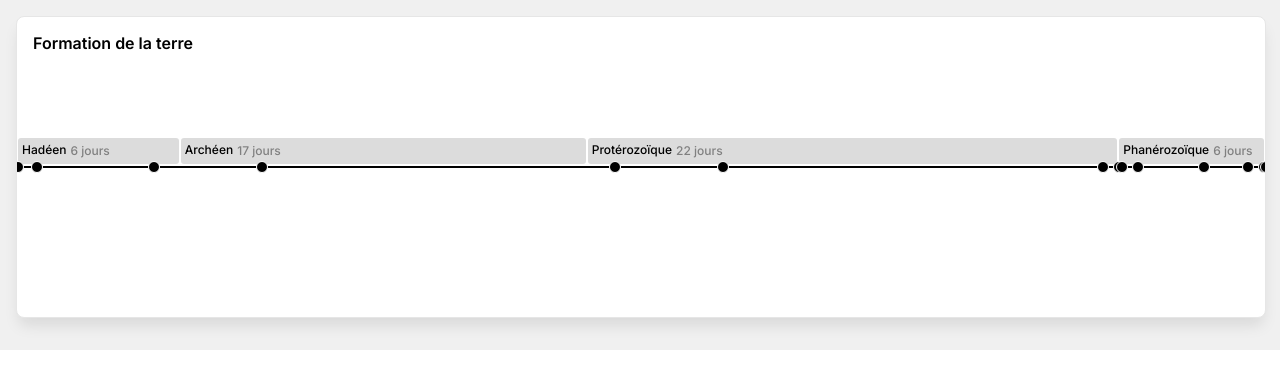
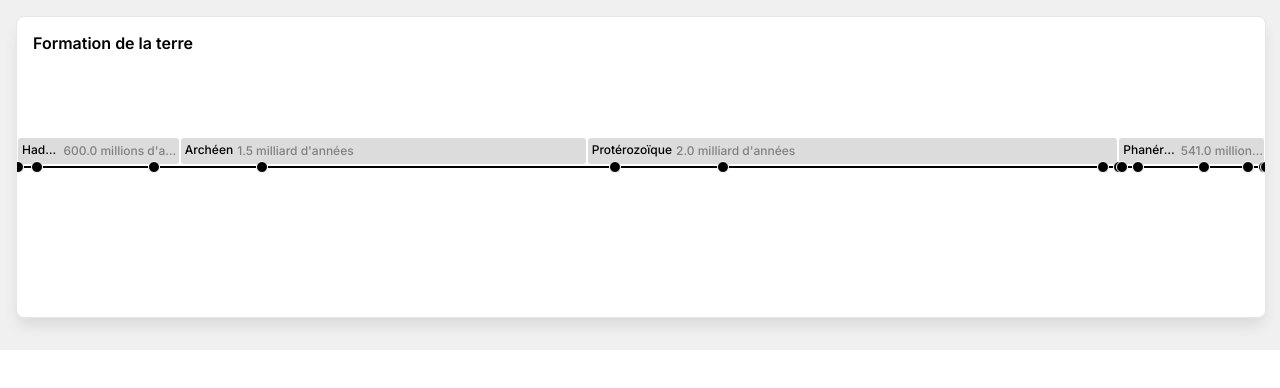
Before and after one commit to flobutbut/universTimeline, a Vue app: page / in a window 1280 px wide. Shown: the top 388 px of the page. Built offline with nearby package versions, Linux system fonts and the light colour scheme.

Commit message:
correction du calcule d'interprétation des dates

```diff
--- a/src/components/periode.vue
+++ b/src/components/periode.vue
@@ -32,8 +32,8 @@ export default {
     calculatedDuration() {
       const start = this.parseDate(this.startDate);
       const end = this.parseDate(this.endDate);
-      console.log(`Start Date: ${start}, End Date: ${end}`); // Debugging log
-      return this.calculateDuration(start, end);
+      const duration = this.calculateDuration(start, end);
+      return this.formatDuration(duration);
     }
   },
   methods: {
@@ -41,26 +41,55 @@ export default {
       if (typeof date === 'string') {
         const parsedDate = new Date(date);
         return isNaN(parsedDate.getTime()) ? parseInt(date) : parsedDate.getTime();
-      } else {
-        return date;
+      } else if (typeof date === 'number') {
+        return date * 365.25 * 24 * 60 * 60 * 1000;
       }
+      return null;
     },
     calculateDuration(start, end) {
-      const durationInYears = Math.abs(end - start) / (1000 * 60 * 60 * 24 * 365.25);
-      console.log(`Duration in Years: ${durationInYears}`); // Debugging log
+      return Math.abs(end - start);
+    },
+    formatDuration(duration) {
+      const millisecondsInYear = 365.25 * 24 * 60 * 60 * 1000;
+      const millisecondsInMonth = 30.44 * 24 * 60 * 60 * 1000;
+      const millisecondsInDay = 24 * 60 * 60 * 1000;
+      const millisecondsInHour = 60 * 60 * 1000;
+      const millisecondsInMinute = 60 * 1000;
+      const millisecondsInSecond = 1000;
 
-      if (durationInYears >= 1e9) {
-        return `${(durationInYears / 1e9).toFixed(1)} milliard${durationInYears >= 2e9 ? 's' : ''} d'années`;
-      } else if (durationInYears >= 1e6) {
-        return `${(durationInYears / 1e6).toFixed(1)} million${durationInYears >= 2e6 ? 's' : ''} d'années`;
-      } else if (durationInYears >= 1e3) {
-        return `${(durationInYears / 1e3).toFixed(1)} mille ans`;
-      } else if (durationInYears >= 1) {
-        return `${Math.floor(durationInYears)} an${Math.floor(durationInYears) > 1 ? 's' : ''}`;
-      } else {
-        const durationInDays = Math.floor(Math.abs(end - start) / (1000 * 60 * 60 * 24));
-        return `${durationInDays} jour${durationInDays > 1 ? 's' : ''}`;
+      const years = duration / millisecondsInYear;
+      if (years >= 1e9) {
+        return `${(years / 1e9).toFixed(1)} milliard${years / 1e9 >= 2 ? 's' : ''} d'années`;
+      } else if (years >= 1e6) {
+        return `${(years / 1e6).toFixed(1)} million${years / 1e6 >= 2 ? 's' : ''} d'années`;
+      } else if (years >= 1e3) {
+        return `${(years / 1e3).toFixed(1)} mille ans`;
+      } else if (years >= 1) {
+        return `${Math.floor(years)} an${Math.floor(years) > 1 ? 's' : ''}`;
       }
+
+      const months = duration / millisecondsInMonth;
+      if (months >= 1) {
+        return `${Math.floor(months)} mois`;
+      }
+
+      const days = duration / millisecondsInDay;
+      if (days >= 1) {
+        return `${Math.floor(days)} jour${Math.floor(days) > 1 ? 's' : ''}`;
+      }
+
+      const hours = duration / millisecondsInHour;
+      if (hours >= 1) {
+        return `${Math.floor(hours)} heure${Math.floor(hours) > 1 ? 's' : ''}`;
+      }
+
+      const minutes = duration / millisecondsInMinute;
+      if (minutes >= 1) {
+        return `${Math.floor(minutes)} minute${Math.floor(minutes) > 1 ? 's' : ''}`;
+      }
+
+      const seconds = duration / millisecondsInSecond;
+      return `${Math.floor(seconds)} seconde${Math.floor(seconds) > 1 ? 's' : ''}`;
     },
     showTooltip() {
       this.hover = true;
--- a/src/components/timeline.vue
+++ b/src/components/timeline.vue
@@ -94,10 +94,6 @@ export default {
 }
 </script>
 
-
-
-
-
 <style scoped>
 .timeline-container {
   position: relative;
```
Also changed, not shown: src/data/_Formation de la terre 2.json (added, +135 -0 lines).
